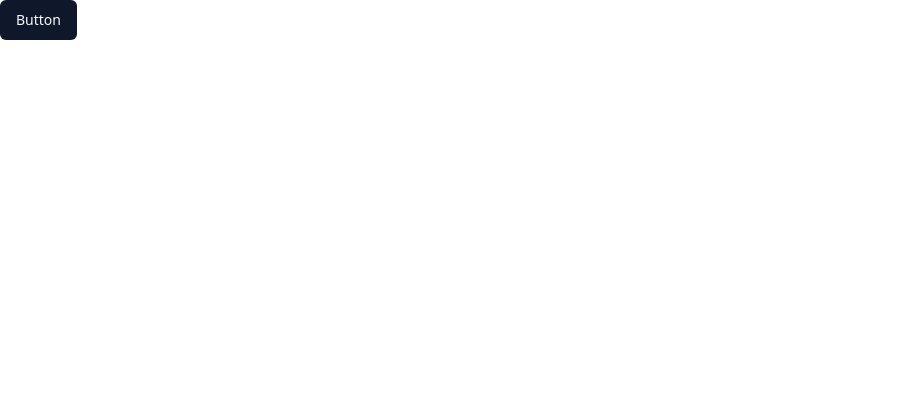
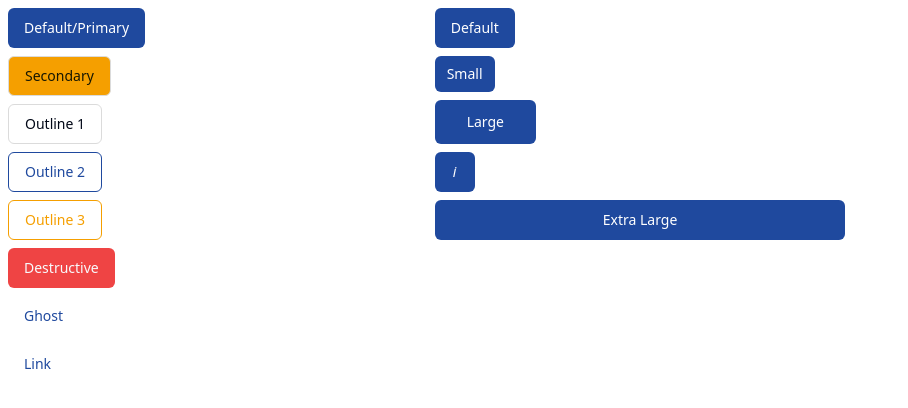
Before and after one commit to shubhamships/responsive-ui-components, a React (Vite) app: page / in a window 1280 px wide. Shown: the top 408 px of the page, without its empty margins (0-908 px from the left). Built offline with nearby package versions, Linux system fonts and the light colour scheme.

Commit message:
Added components variation for button

```diff
--- a/src/App.tsx
+++ b/src/App.tsx
@@ -1,9 +1,9 @@
-import { Button } from "@/components/ui/button";
+import Buttons from "@/components/elements/Buttons";
 
 function App() {
   return (
     <>
-      <Button>Button</Button>
+      <Buttons />
     </>
   );
 }
--- /dev/null
+++ b/src/components/elements/Buttons.tsx
@@ -0,0 +1,66 @@
+import { Button } from "@/components/ui/button";
+
+export default function Buttons() {
+  return (
+    <>
+      <div className="grid grid-cols-3">
+        <div>
+          <div className="m-2">
+            <Button variant="default">Default/Primary</Button>
+          </div>
+          <div className="m-2">
+            <Button variant="secondary">Secondary</Button>
+          </div>
+          <div className="m-2">
+            <Button variant="outline">Outline 1</Button>
+          </div>
+          <div className="m-2">
+            <Button
+              variant="outline"
+              className="border border-primary text-primary hover:text-primary"
+            >
+              Outline 2
+            </Button>
+          </div>
+          <div className="m-2">
+            <Button
+              variant="outline"
+              className="border border-secondary text-secondary hover:text-secondary"
+            >
+              Outline 3
+            </Button>
+          </div>
+          <div className="m-2">
+            <Button variant="destructive">Destructive</Button>
+          </div>
+          <div className="m-2">
+            <Button variant="ghost">Ghost</Button>
+          </div>
+          <div className="m-2">
+            <Button variant="link">Link</Button>
+          </div>
+        </div>
+        <div>
+          <div className="m-2">
+            <Button size="default">Default</Button>
+          </div>
+          <div className="m-2">
+            <Button size="sm">Small</Button>
+          </div>
+          <div className="m-2">
+            <Button size="lg">Large</Button>
+          </div>
+          <div className="m-2">
+            <Button size="icon">
+              <i>i</i>
+            </Button>
+          </div>
+          <div className="m-2">
+            <Button size="xl">Extra Large</Button>
+          </div>
+        </div>
+        <div></div>
+      </div>
+    </>
+  );
+}
--- a/src/components/ui/button.tsx
+++ b/src/components/ui/button.tsx
@@ -1,22 +1,22 @@
-import * as React from "react"
-import { Slot } from "@radix-ui/react-slot"
-import { cva, type VariantProps } from "class-variance-authority"
+import * as React from "react";
+import { Slot } from "@radix-ui/react-slot";
+import { cva, type VariantProps } from "class-variance-authority";
 
-import { cn } from "@/lib/utils"
+import { cn } from "@/lib/utils";
 
 const buttonVariants = cva(
   "inline-flex items-center justify-center whitespace-nowrap rounded-md text-sm font-medium ring-offset-background transition-colors focus-visible:outline-none focus-visible:ring-2 focus-visible:ring-ring focus-visible:ring-offset-2 disabled:pointer-events-none disabled:opacity-50",
   {
     variants: {
       variant: {
-        default: "bg-primary text-primary-foreground hover:bg-primary/90",
+        default: "bg-primary text-primary-foreground hover:bg-primary/80",
         destructive:
           "bg-destructive text-destructive-foreground hover:bg-destructive/90",
         outline:
           "border border-input bg-background hover:bg-accent hover:text-accent-foreground",
         secondary:
-          "bg-secondary text-secondary-foreground hover:bg-secondary/80",
-        ghost: "hover:bg-accent hover:text-accent-foreground",
+          "border border-input bg-secondary text-secondary-foreground hover:bg-secondary/80",
+        ghost: "text-primary hover:bg-accent hover:text-primary",
         link: "text-primary underline-offset-4 hover:underline",
       },
       size: {
@@ -24,6 +24,7 @@ const buttonVariants = cva(
         sm: "h-9 rounded-md px-3",
         lg: "h-11 rounded-md px-8",
         icon: "h-10 w-10",
+        xl: "h-10 rounded-md w-full",
       },
     },
     defaultVariants: {
@@ -31,26 +32,26 @@ const buttonVariants = cva(
       size: "default",
     },
   }
-)
+);
 
 export interface ButtonProps
   extends React.ButtonHTMLAttributes<HTMLButtonElement>,
     VariantProps<typeof buttonVariants> {
-  asChild?: boolean
+  asChild?: boolean;
 }
 
 const Button = React.forwardRef<HTMLButtonElement, ButtonProps>(
   ({ className, variant, size, asChild = false, ...props }, ref) => {
-    const Comp = asChild ? Slot : "button"
+    const Comp = asChild ? Slot : "button";
     return (
       <Comp
         className={cn(buttonVariants({ variant, size, className }))}
         ref={ref}
         {...props}
       />
-    )
+    );
   }
-)
-Button.displayName = "Button"
+);
+Button.displayName = "Button";
 
-export { Button, buttonVariants }
+export { Button, buttonVariants };
--- a/src/index.css
+++ b/src/index.css
@@ -4,33 +4,33 @@
 
 @layer base {
   :root {
-    --background: 0 0% 100%;
-    --foreground: 222.2 84% 4.9%;
+    --background: 0 0% 100%; /* hsl(0 0% 100%) */
+    --foreground: 222.2 84% 4.9%; /* hsl(222.2 84% 4.9%) */
 
-    --card: 0 0% 100%;
-    --card-foreground: 222.2 84% 4.9%;
+    --card: 0 0% 100%; /* hsl(0 0% 100%) */
+    --card-foreground: 222.2 84% 4.9%; /* hsl(222.2 84% 4.9%) */
 
-    --popover: 0 0% 100%;
-    --popover-foreground: 222.2 84% 4.9%;
+    --popover: 0 0% 100%; /* hsl(0 0% 100%) */
+    --popover-foreground: 222.2 84% 4.9%; /* hsl(222.2 84% 4.9%) */
 
-    --primary: 222.2 47.4% 11.2%;
-    --primary-foreground: 210 40% 98%;
+    --primary: 220 67% 37%; /* hsl(220, 67%, 37%) */
+    --primary-foreground: 0 0% 100%; /* hsl(0 0% 100%) */
 
-    --secondary: 210 40% 96.1%;
-    --secondary-foreground: 222.2 47.4% 11.2%;
+    --secondary: 39 100% 48%; /* hsl(39, 100%, 48%) */
+    --secondary-foreground: 2222.2 84% 4.9%; /* hsl(222.2 84% 4.9%) */
 
-    --muted: 210 40% 96.1%;
-    --muted-foreground: 215.4 16.3% 46.9%;
+    --muted: 0, 0% 91%; /* hsl(0, 0%, 91%) */
+    --muted-foreground: 215.4 16.3% 46.9%; /* hsl(215.4 16.3% 46.9%) */
 
-    --accent: 210 40% 96.1%;
-    --accent-foreground: 222.2 47.4% 11.2%;
+    --accent: 210 40% 96.1%; /* hsl(210 40% 96.1%) */
+    --accent-foreground: 222.2 47.4% 11.2%; /* hsl(222.2 47.4% 11.2%) */
 
-    --destructive: 0 84.2% 60.2%;
-    --destructive-foreground: 210 40% 98%;
+    --destructive: 0 84.2% 60.2%; /* hsl(0 84.2% 60.2%) */
+    --destructive-foreground: 210 40% 98%; /* hsl(210 40% 98%) */
 
-    --border: 214.3 31.8% 91.4%;
-    --input: 214.3 31.8% 91.4%;
-    --ring: 222.2 84% 4.9%;
+    --border: 216 12% 67%; /* hsl(216, 12%, 67%) */
+    --input: 0, 0%, 86%; /* hsl(0, 0%, 86%) */
+    --ring: 220 67% 37%; /* hsl(220, 67%, 37%) */
 
     --radius: 0.5rem;
   }
--- a/tailwind.config.js
+++ b/tailwind.config.js
@@ -1,12 +1,7 @@
 /** @type {import('tailwindcss').Config} */
 module.exports = {
   darkMode: ["class"],
-  content: [
-    './pages/**/*.{ts,tsx}',
-    './components/**/*.{ts,tsx}',
-    './app/**/*.{ts,tsx}',
-    './src/**/*.{ts,tsx}',
-  ],
+  content: ["./src/**/*.{html,js,ts,jsx,tsx}"],
   prefix: "",
   theme: {
     container: {
@@ -74,4 +69,4 @@ module.exports = {
     },
   },
   plugins: [require("tailwindcss-animate")],
-}
+};
```
